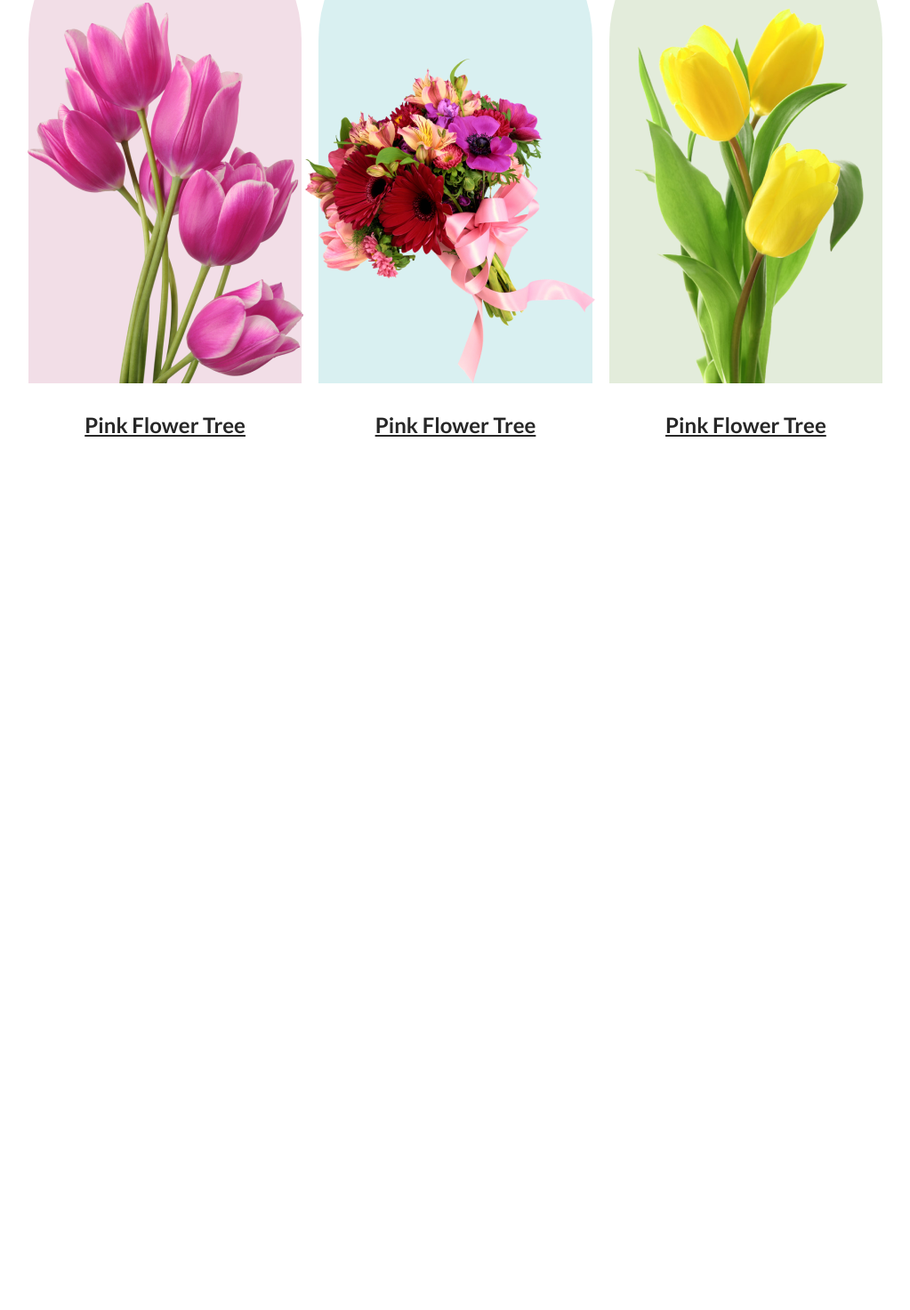
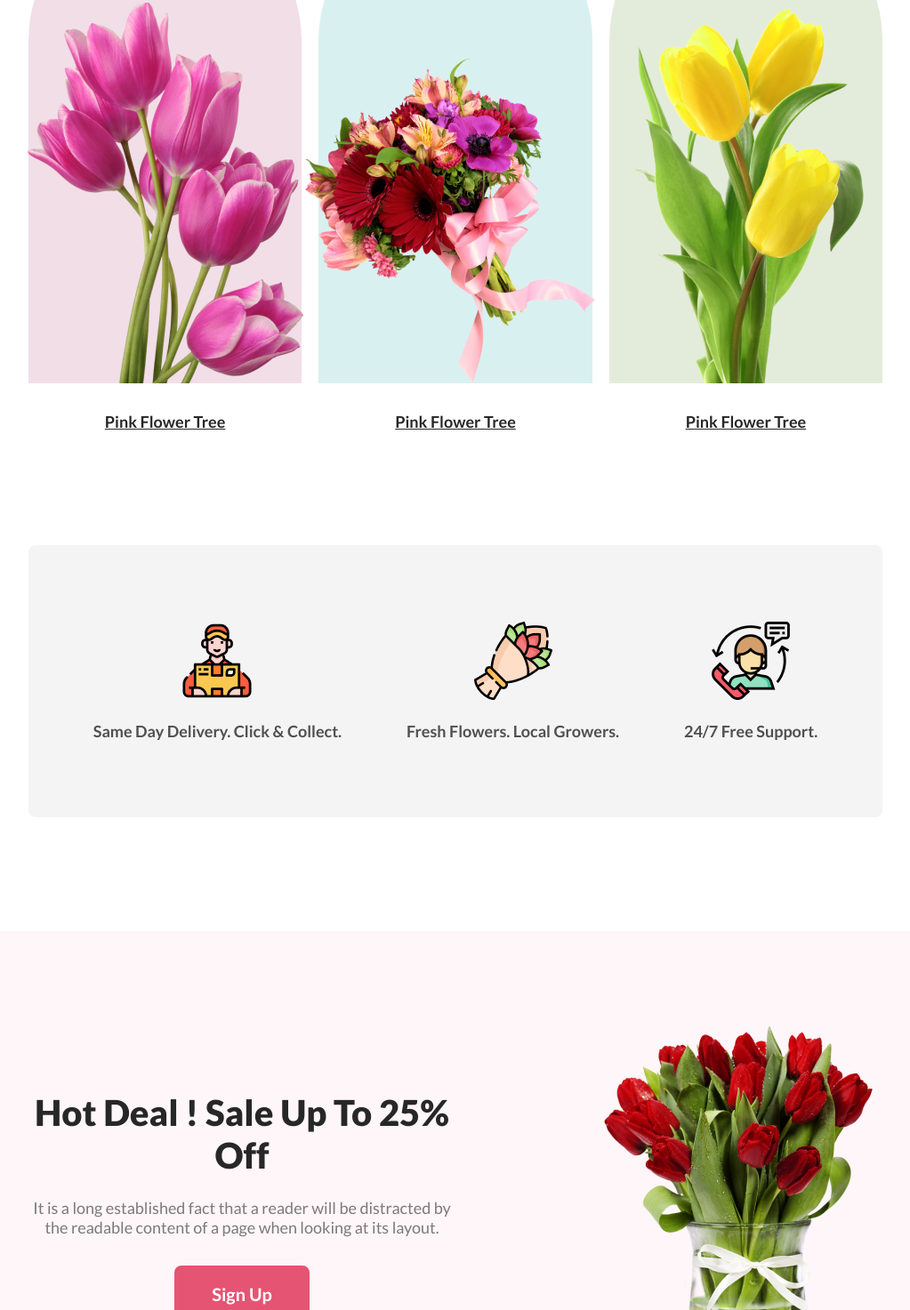
Before and after one commit to SatirthaRoy/flowerShop, a plain HTML site: page index.html in a window 1280 px wide. Shown: the part 1327-2800 px from the top of the page at 89% size, without its empty margins (128-1151 px from the left). Before the commit the page ends 1819 px from the top, so only its background shows below. Drawn offline with Linux system fonts and the light colour scheme.

Commit message:
instagram section done

```diff
--- a/index.css
+++ b/index.css
@@ -4,6 +4,12 @@
   margin: 0;
   padding: 0;
   font-family: Lato;
+}
+
+.banner {
+  width: 75%;
+  max-width: 1440px;
+  margin: 0px auto;
 }
 
 p {
@@ -40,9 +46,6 @@ header {
 
 .banner-container {
   display: flex;
-  width: 75%;
-  max-width: 1920px;
-  margin: auto;
   justify-content: space-between;
 }
 
@@ -77,9 +80,6 @@ main {
 /* featured flower section */
 
 .featured-flowers {
-  width: 75%;
-  max-width: 1440px;
-  margin: 0px auto;
   display: flex;
   flex-direction: column;
   align-items: center;
@@ -130,8 +130,91 @@ main {
 .flower h4 {
   color: #272727;
   text-align: center;
-  font-size: 24px;
+  font-size: 18px;
   font-style: normal;
   font-weight: 700;
   text-decoration: underline;
 }
+
+/* services section */
+
+.services {
+  margin: 128px 0px;
+}
+
+.services > div {
+  background-color: #2727270D;
+  border-radius: 8px;
+  display: flex;
+  align-items: center;
+  justify-content: space-evenly;
+}
+
+.service {
+  padding: 86px 0px;
+  display: flex;
+  flex-direction: column;
+  align-items: center;
+}
+
+.service h5 {
+  color: rgba(39, 39, 39, 0.80);
+  text-align: center;
+  font-size: 18px;
+  font-style: normal;
+  font-weight: 600;
+  margin-top: 24px;
+}
+
+/* Hot deal section */
+
+.hot-deal {
+  background-color: #E554730D;
+}
+
+.deal {
+  display: flex;
+  align-items: center;
+  justify-content: space-between;
+}
+
+.deal div {
+  display: flex;
+  flex-direction: column;
+  align-items: center;
+  width: 50%;
+  max-width: 594px;
+}
+
+.deal div p{
+  text-align: center;
+  margin-top: 24px;
+  margin-bottom: 32px;
+}
+
+.deal img {
+  padding: 100px 0px;
+}
+
+/* Instagram section */
+
+.instagram {
+  margin: 128px 0px;
+}
+
+.instagram div p {
+  text-align: center;
+  margin-top: 24px;
+  margin-bottom: 48px;
+}
+
+.flower-images {
+  display: flex;
+  width: 100%;
+  justify-content: space-between;
+}
+
+.flower-images img {
+  width: 24%;
+  max-width: 394px;
+}
--- a/index.html
+++ b/index.html
@@ -11,7 +11,7 @@
 </head>
 <body>
   <header>
-    <div class="banner-container">
+    <div class="banner-container banner">
       <div>
         <h1>Let's make beautiful flowers a part of your life.</h1>
         <p>It is a long established fact that a reader will be distracted by the readable content of a page when looking at its layout. The point of using Lorem Ipsum is that it has a more-or-less normal distribution of letters.</p>
@@ -22,8 +22,9 @@
   </header>
 
   <main>
+
     <!-- featured flower section -->
-    <section class="featured-flowers">
+    <section class="featured-flowers banner">
       <h3 class="section-title">Our Featured Flowers</h3>
       <p>It is a long established fact that a reader will be distracted by the readable content of a page when looking at its layout.</p>
       <div class="flowers">
@@ -48,6 +49,52 @@
       </div>
     </section>
 
+    <!-- services section -->
+
+    <section class="services">
+      <div class="banner">
+        <div class="service">
+          <img src="./Flower Asset/Group 57.png" alt="">
+          <h5>Same Day Delivery. Click & Collect.</h5>
+        </div>
+        <div class="service">
+          <img src="./Flower Asset/Group 58.png" alt="">
+          <h5>Fresh Flowers. Local Growers.</h5>
+        </div>
+        <div class="service">
+          <img src="./Flower Asset/Group 59.png" alt="">
+          <h5>24/7 Free Support.</h5>
+        </div>
+
+      </div>
+    </section>
+
+    <!-- Hot deal section -->
+
+    <section class="hot-deal">
+      <div class="deal banner">
+        <div>
+          <h3 class="section-title">Hot Deal ! Sale Up To 25% Off</h3>
+          <p>It is a long established fact that a reader will be distracted by the readable content of a page when looking at its layout.</p>
+          <button class="primary-button">Sign Up</button>
+        </div>
+        <img src="./Flower Asset/pngwing 8.png" alt="">
+      </div>
+    </section>
+    <!-- Instagram section -->
+
+    <section class="instagram">
+      <div class="banner">
+        <h3 class="section-title">Instagram</h3>
+        <p>It is a long established fact that a reader will be distracted by the readable content of a page when looking at its layout.</p>
+        <div class="flower-images">
+          <img src="./Flower Asset/Flower 01.png" alt="">
+          <img src="./Flower Asset/Rectangle 4.png" alt="">
+          <img src="./Flower Asset/Rectangle 5.png" alt="">
+          <img src="./Flower Asset/Rectangle 6.png" alt="">
+        </div>
+      </div>
+    </section>
   </main>
 
   <footer>
```
